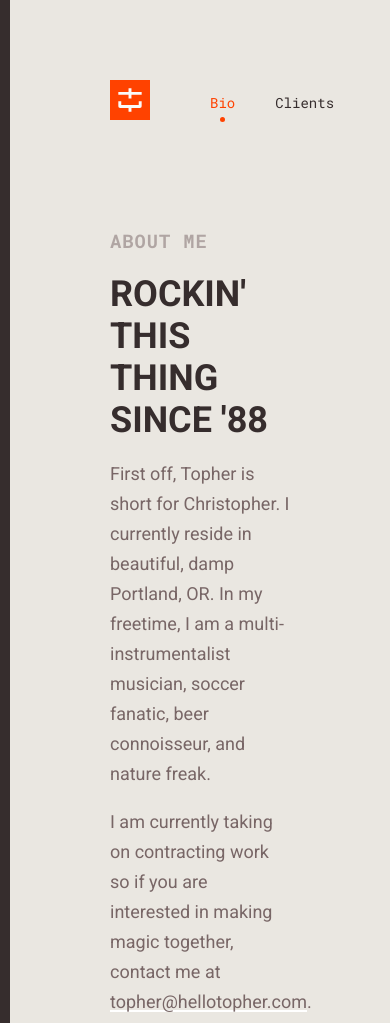
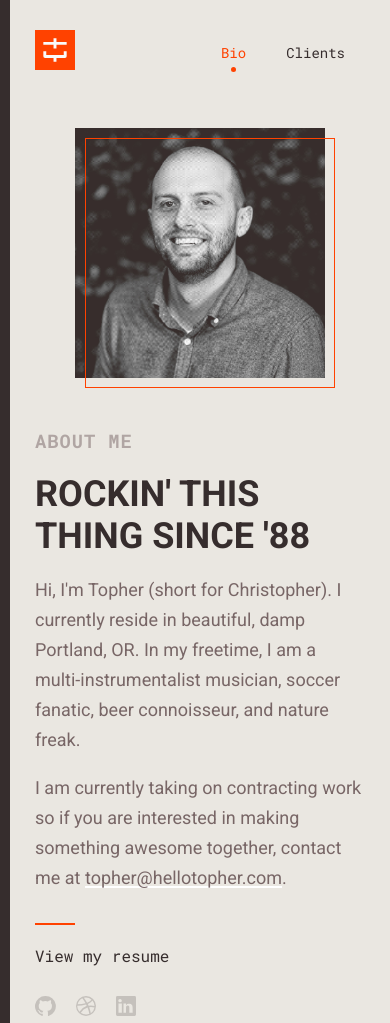
Before and after one commit to topheryoung/hellotopher, a Gatsby site: page /bio in a window 390 px wide. Shown: the top 1023 px of the page. Built offline with nearby package versions, Linux system fonts and the light colour scheme; Gatsby itself is replaced by a stand-in of ours.

Commit message:
Media queries and bio work

```diff
--- a/src/components/layout.tsx
+++ b/src/components/layout.tsx
@@ -14,7 +14,11 @@ interface Props {
 }
 
 const Content = styled.main`
-  margin-top: 100px;
+  margin-top: 50px;
+  margin-bottom: 50px;
+  @media only screen and (min-width: 768px) {
+    margin-top: 100px;
+  }
 `
 
 const Layout = ({ children, title, desc, url}: Props) => {
--- a/src/config/GlobalStyles.ts
+++ b/src/config/GlobalStyles.ts
@@ -12,9 +12,12 @@ const GlobalStyles = createGlobalStyle`
     background-color: #EAE7E1;
     border-left: 10px solid #362D2D;
     min-height: 100%;
-    padding: 75px 100px;
+    padding: 25px;
     margin: 0;
     font-family: 'Roboto', sans-serif;
+    @media only screen and (min-width: 768px) {
+      padding: 75px 100px;
+    }
   }
 
   ::selection {
--- a/src/pages/bio.tsx
+++ b/src/pages/bio.tsx
@@ -2,8 +2,19 @@ import React from 'react'
 import styled from 'styled-components'
 
 import Layout from '../components/layout'
-import SocialMedai from '../components/social'
 import SocialMedia from '../components/social'
+import Topher from '../images/topher.jpg'
+
+const Flex = styled.div`
+  display: flex;
+  align-items:center;
+  justify-content: space-between;
+  flex-wrap: wrap;
+  flex-direction: column-reverse;
+  @media only screen and (min-width: 769px) {
+    flex-direction: row;
+  }
+`
 
 const Social = styled.div`
   display: flex;
@@ -24,21 +35,52 @@ const Social = styled.div`
   }
 `
 
+const Profile = styled.div`
+  height: 250px;
+  width: auto;
+  position: relative;
+  margin-bottom: 50px;
+  img {
+    height: 100%;
+    width: auto;
+  }
+  &:after {
+    content: '';
+    position: absolute;
+    border: 1px solid #FF4200;
+    top: 10px;
+    left: 10px;
+    height: 100%;
+    width: 100%;
+  }
+  @media only screen and (min-width: 769px) {
+    margin-bottom: 0;
+    height: 450px;
+  }
+`
+
 
 const Bio = () => {
   return (
     <Layout>
+      <Flex>
+        <div>
           <h3>About me</h3>
           <h1>Rockin' this thing since '88</h1>
           <p>
-        First off, Topher is short for Christopher. I currently reside in beautiful, damp Portland, OR. In my freetime, I am a multi-instrumentalist musician, soccer fanatic, beer connoisseur, and nature freak.
+            Hi, I'm Topher (short for Christopher). I currently reside in beautiful, damp Portland, OR. In my freetime, I am a multi-instrumentalist musician, soccer fanatic, beer connoisseur, and nature freak.
           </p>
           <p>
-        I am currently taking on contracting work so if you are interested in making magic together, contact me at <a href="mailto:topher@hellotopher.com">topher@hellotopher.com</a>.
+            I am currently taking on contracting work so if you are interested in making something awesome together, contact me at <a href="mailto:topher@hellotopher.com">topher@hellotopher.com</a>.
           </p>
           <hr />
-      <a href="#" target="_blank">View my resume</a>
+          <a href="/assets/topherYoungResume.pdf" target="_blank">View my resume</a>
           <SocialMedia />
+        </div>
+        <Profile>
+          <img src={Topher} alt="Topher Young" />
+        </Profile>
+      </Flex>
     </Layout>
   )
 }
--- a/src/pages/clients.tsx
+++ b/src/pages/clients.tsx
@@ -60,7 +60,7 @@ const Clients = () => {
       <h3>People I've worked with</h3>
       <h1>Making kickass things with kickass people</h1>
       <p>
-        Over the last 10 years, I have had the privaledge of working with and for these awesome companies. For more detail, view my <a href="#">resume</a>.
+        Over the last 10 years, I have had the privaledge of working with and for these awesome companies. For more detail, view my <a href="/assets/topherYoungResume.pdf" target="_blank">resume</a>.
       </p>
       <hr />
       <ClientList>
```
Also changed, not shown: src/images/topher.jpg (added), 1 other file. Lines whose indentation alone changed are shown as unchanged.
